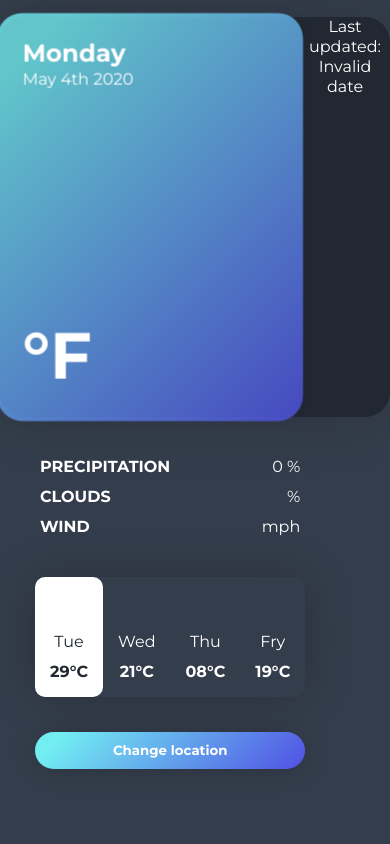
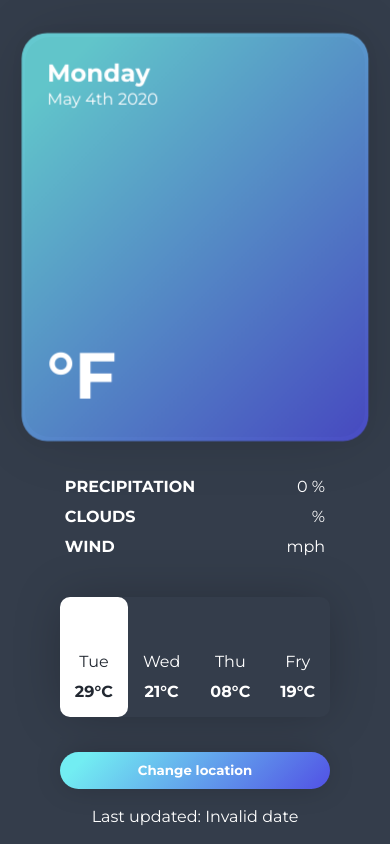
Before and after one commit to jeromierussell/react-weather, a React (Create React App) app: page / in a window 390 px wide. Built offline with nearby package versions, Linux system fonts and the light colour scheme; no server answers; some icons are missing.

Commit message:
a little more responsive

```diff
--- a/src/index.css
+++ b/src/index.css
@@ -247,3 +247,13 @@ body {
 .last-updated {
   text-align: center;
 }
+
+@media only screen and (max-width: 600px) {
+  .weather-side {
+    width: 100%;
+  }
+
+  .info-side {
+    margin-bottom: -30px;
+  }
+}
```
